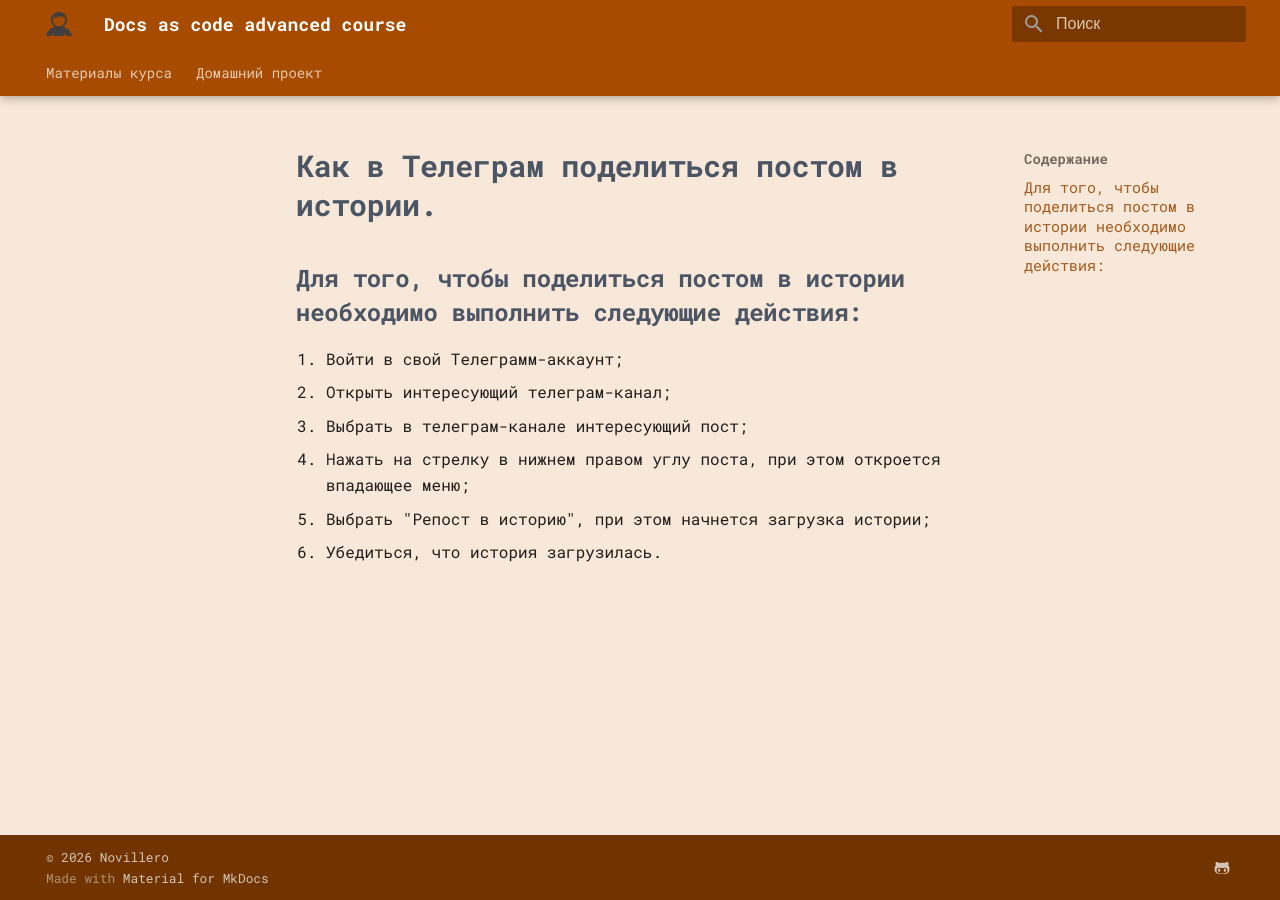
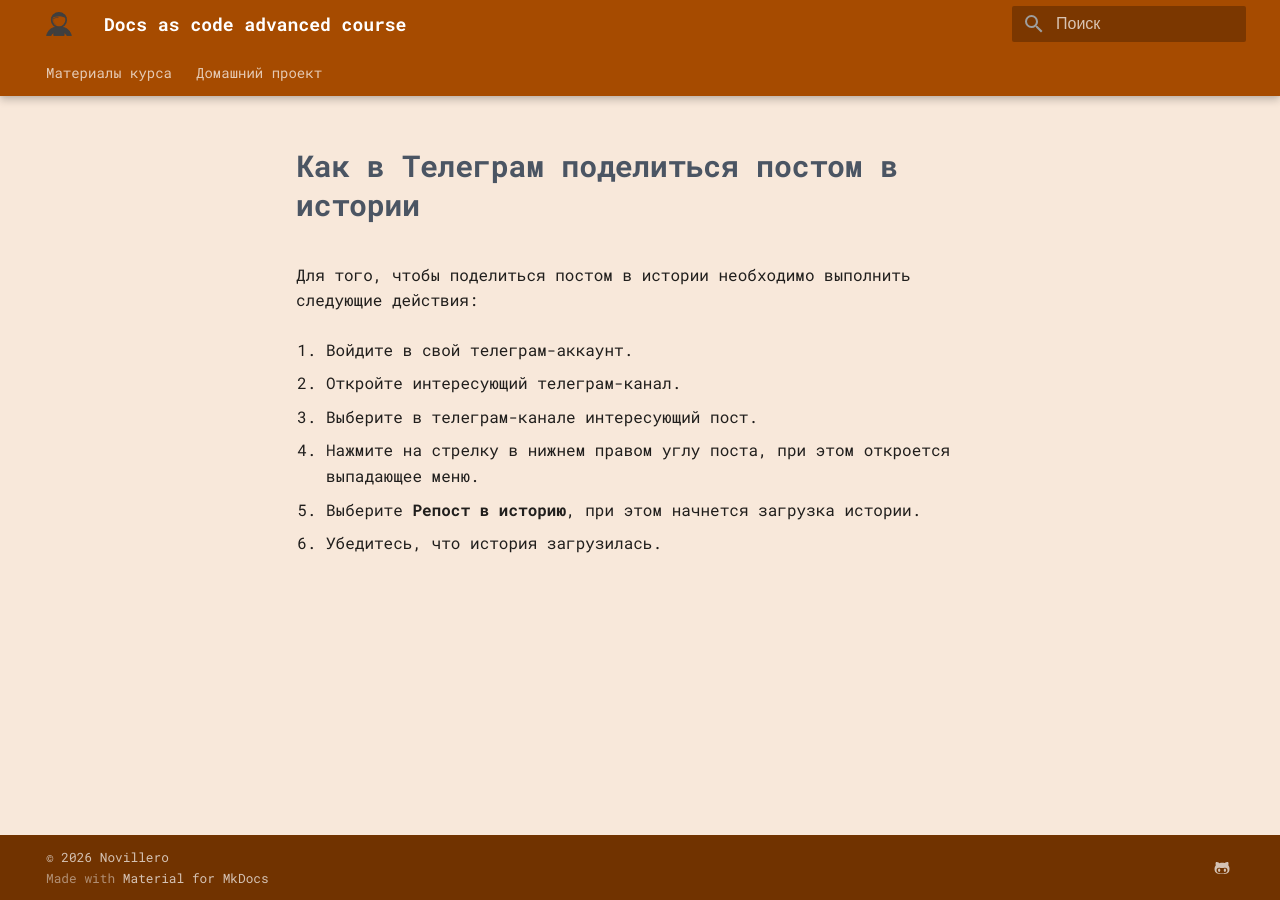
Before and after one commit to novillero/dac-adv-2, an MkDocs documentation site: the page built from docs/instructions/inuxeed-instruction.md, in a window 1280 px wide. Built offline with MkDocs 1.6.1 and Material for MkDocs 9.7.7, drawn with Linux system fonts in a browser that asks for light colours; some web fonts are replaced.

Commit message:
исправила замечания

```diff
--- a/docs/instructions/inuxeed-instruction.md
+++ b/docs/instructions/inuxeed-instruction.md
@@ -1,8 +1,15 @@
-# Как в Телеграм поделиться постом в истории.
-## Для того, чтобы поделиться постом в истории необходимо выполнить следующие действия:
-1. Войти в свой Телеграмм-аккаунт;
-2. Открыть интересующий телеграм-канал;
-2. Выбрать в телеграм-канале интересующий пост;
-3. Нажать на стрелку в нижнем правом углу поста, при этом откроется впадающее меню;
-4. Выбрать "Репост в историю", при этом начнется загрузка истории;
-5. Убедиться, что история загрузилась.
+# Как в Телеграм поделиться постом в истории
+
+Для того, чтобы поделиться постом в истории необходимо выполнить следующие действия:
+
+1. Войдите в свой телеграм-аккаунт.
+
+2. Откройте интересующий телеграм-канал.
+
+2. Выберите в телеграм-канале интересующий пост.
+
+3. Нажмите на стрелку в нижнем правом углу поста, при этом откроется выпадающее меню.
+
+4. Выберите **Репост в историю**, при этом начнется загрузка истории.
+
+5. Убедитесь, что история загрузилась.
```
